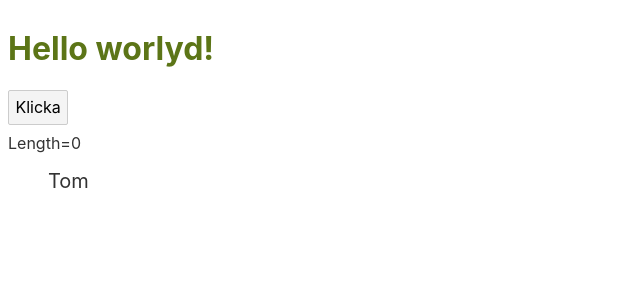
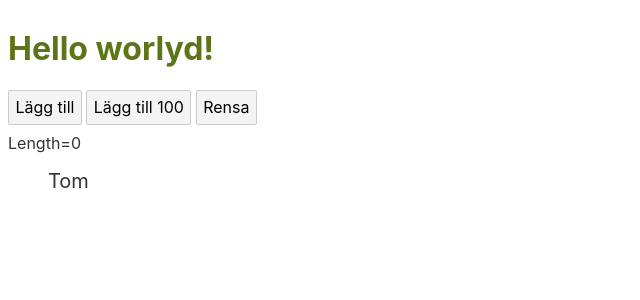
Before and after one commit to shoobah/svelte-lab1, a Svelte app: page / in a window 1280 px wide. Shown: the top 300 px of the page, without its empty margins (0-640 px from the left). Built offline with nearby package versions, Linux system fonts and the light colour scheme.

Commit message:
Testing 🤟

```diff
--- a/package.json
+++ b/package.json
@@ -19,6 +19,8 @@
     "start:dev": "sirv public --dev"
   },
   "dependencies": {
-    "prettier": "^1.17.0"
+    "@types/node": "^11.13.7",
+    "prettier": "^1.17.0",
+    "uuid": "^3.3.2"
   }
 }
--- a/src/App.svelte
+++ b/src/App.svelte
@@ -1,16 +1,28 @@
 <script>
+	import { fade, fly } from "svelte/transition";
 	export let name;
 
 	let list = [];
 
-	const getNumber = (min, max) => {
-	  return Math.floor(Math.random() * max + min);
+	const getItem = (min, max) => {
+	  return { id: Math.random(), num: Math.floor(Math.random() * max + min) };
 	};
 
-	const handleClick = () => {
-	  list = [...list, getNumber(0, 100)].sort((a, b) =>
-	    a < b ? -1 : a > b ? 1 : 0
-	  );
+	const addItem = () => {
+	  list = [...list, getItem(0, 100)];
+	};
+
+	const add100Items = () => {
+	  for (let n = 0; n < 10000; n++) {
+	    list = [...list, getItem(0, 100)];
+	    // .sort((a, b) =>
+	    //   a < b ? -1 : a > b ? 1 : 0
+	    // );
+	  }
+	};
+
+	const clearList = () => {
+	  list = [];
 	};
 </script>
 
@@ -29,13 +41,15 @@
 </style>
 
 <h1>Hello {name}!</h1>
-<button on:click={handleClick}>Klicka</button>
+<button on:click={addItem}>Lägg till</button>
+<button on:click={add100Items}>Lägg till 100</button>
+<button on:click={clearList}>Rensa</button>
 <div>
 <span>Length={list.length}</span>
 	<ul>
-		{#each list as item (item)}
+		{#each list as item (item.id)}
 			<li>
-				{item}
+				{item.num}
 			</li>
 			{:else}
 			<li>Tom</li>
```
